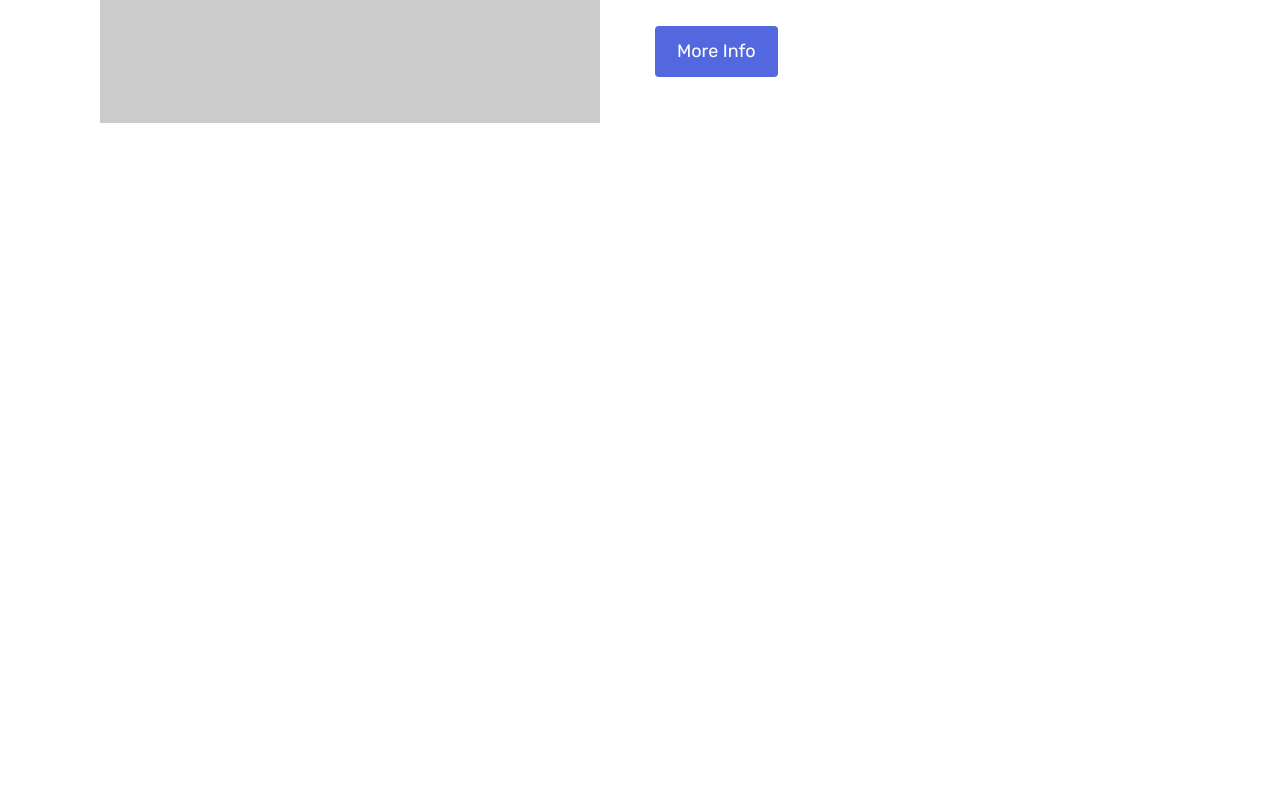
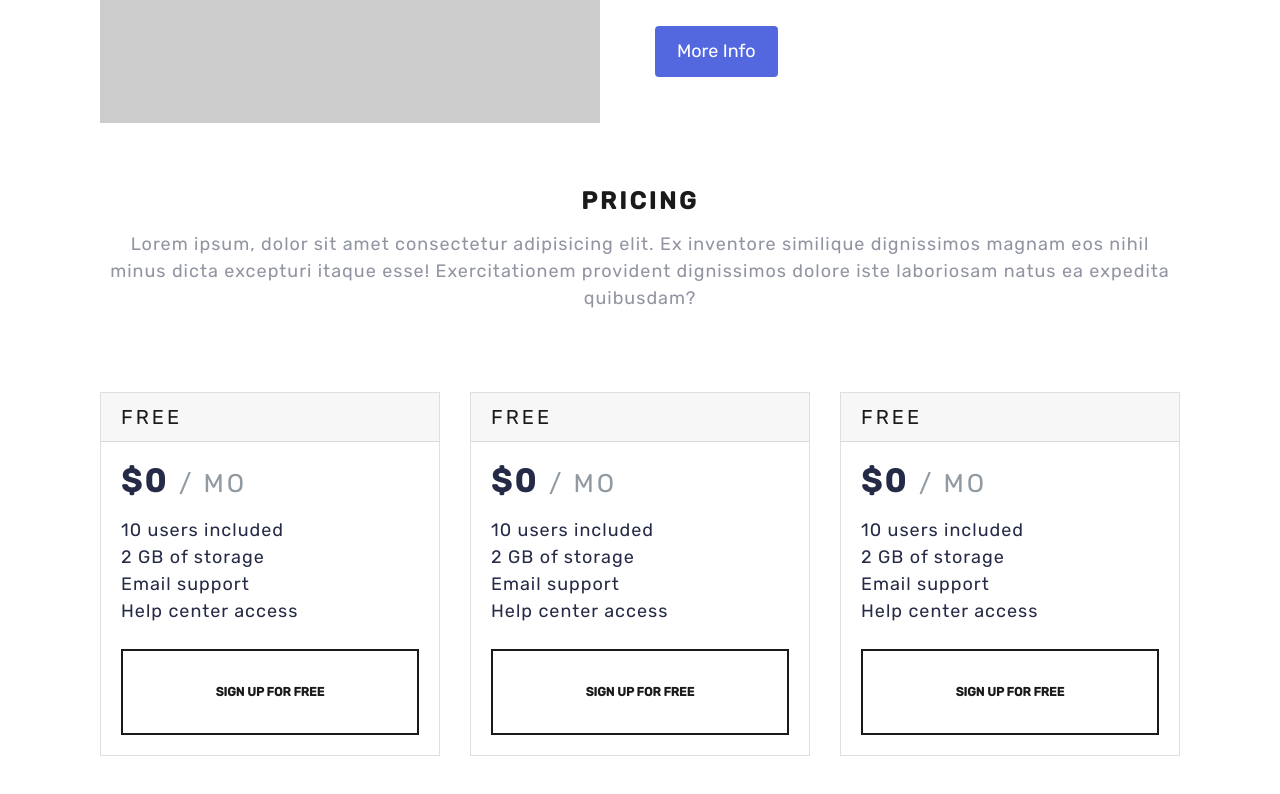
Before and after one commit to silvertechguy/crm-landing-page, a React (Create React App) app: page / in a window 1280 px wide. Shown: the part 1318-2112 px from the top of the page. Before the commit the page ends 1489 px from the top, so only its background shows below. Built offline with nearby package versions, Linux system fonts and the light colour scheme.

Commit message:
build the pricing components

```diff
--- a/src/components/header.tsx
+++ b/src/components/header.tsx
@@ -19,6 +19,9 @@ const Header = () => {
             <Nav.Link href="#pricing" className="ease">
               Pricing
             </Nav.Link>
+            <Nav.Link href="#pricing" className="ease">
+              FAQ'S
+            </Nav.Link>
             <Nav.Link href="#contact" className="ease">
               Contact
             </Nav.Link>
--- a/src/components/home.tsx
+++ b/src/components/home.tsx
@@ -3,6 +3,7 @@ import { Container } from "react-bootstrap";
 import Header from "./header";
 import Content from "./content";
 import Features from "./features";
+import Pricing from "./pricing";
 
 const Home = () => {
   return (
@@ -11,6 +12,7 @@ const Home = () => {
         <Header />
         <Content />
         <Features />
+        <Pricing />
       </Container>
     </main>
   );
--- /dev/null
+++ b/src/components/pricing.tsx
@@ -0,0 +1,97 @@
+import React from "react";
+import { Col, Container, Row } from "react-bootstrap";
+
+const pricing = () => {
+  return (
+    <section className="pricing" id="pricing">
+      <Container>
+        <article className="text-center py-3">
+          <h3>Pricing</h3>
+          <p className="my-3">
+            Lorem ipsum, dolor sit amet consectetur adipisicing elit. Ex
+            inventore similique dignissimos magnam eos nihil minus dicta
+            excepturi itaque esse! Exercitationem provident dignissimos dolore
+            iste laboriosam natus ea expedita quibusdam?
+          </p>
+        </article>
+        <Row className="pricing__content justify-content-center my-5">
+          <Col sm={12} md={6} lg={4} className="mb-4">
+            <div className="card mb-4 box-shadow">
+              <div className="card-header">
+                <h4 className="my-0 font-weight-normal">Free</h4>
+              </div>
+              <div className="card-body">
+                <h1 className="card-title pricing-card-title">
+                  $0 <small className="text-muted">/ mo</small>
+                </h1>
+                <ul className="list-unstyled mt-3 mb-4">
+                  <li>10 users included</li>
+                  <li>2 GB of storage</li>
+                  <li>Email support</li>
+                  <li>Help center access</li>
+                </ul>
+                <button
+                  type="button"
+                  className="btn btn-lg btn-block btn-outline-primary"
+                >
+                  Sign up for free
+                </button>
+              </div>
+            </div>
+          </Col>
+          <Col sm={12} md={6} lg={4} className="mb-4">
+            <div className="card mb-4 box-shadow">
+              <div className="card-header">
+                <h4 className="my-0 font-weight-normal">Free</h4>
+              </div>
+              <div className="card-body">
+                <h1 className="card-title pricing-card-title">
+                  $0 <small className="text-muted">/ mo</small>
+                </h1>
+                <ul className="list-unstyled mt-3 mb-4">
+                  <li>10 users included</li>
+                  <li>2 GB of storage</li>
+                  <li>Email support</li>
+                  <li>Help center access</li>
+                </ul>
+                <button
+                  type="button"
+                  className="btn btn-lg btn-block btn-outline-primary"
+                >
+                  Sign up for free
+                </button>
+              </div>
+            </div>
+          </Col>
+
+          <Col sm={12} md={6} lg={4} className="mb-4">
+            <div className="card mb-4 box-shadow">
+              <div className="card-header">
+                <h4 className="my-0 font-weight-normal">Free</h4>
+              </div>
+              <div className="card-body">
+                <h1 className="card-title pricing-card-title">
+                  $0 <small className="text-muted">/ mo</small>
+                </h1>
+                <ul className="list-unstyled mt-3 mb-4">
+                  <li>10 users included</li>
+                  <li>2 GB of storage</li>
+                  <li>Email support</li>
+                  <li>Help center access</li>
+                </ul>
+                <button
+                  type="button"
+                  className="btn btn-lg btn-block btn-outline-primary"
+                >
+                  Sign up for free
+                </button>
+              </div>
+            </div>
+          </Col>
+        </Row>
+      </Container>
+    </section>
+  );
+};
+
+export default pricing;
--- a/src/index.css
+++ b/src/index.css
@@ -132,6 +132,14 @@ p {
   border-bottom: 2px solid var(--soft-red);
 }
 
+/* Pricing content */
+.pricing__content div:nth-child(2) article {
+  margin-top: 3rem;
+}
+.pricing__content div:last-child article {
+  margin-top: 6rem;
+}
+
 /* Responsive */
 @media screen and (max-width: 991px) {
   /* menu */
@@ -150,6 +158,10 @@ p {
   .features__content {
     text-align: center;
   }
+
+  pricing__content div article {
+    margin-top: 0 !important;
+  }
 }
 
 @media screen and (max-width: 768px) {
@@ -165,4 +177,8 @@ p {
     width: 100%;
     margin: 10px 0;
   }
+
+  .pricing__content button {
+    font-size: 0.8em;
+  }
 }
```
